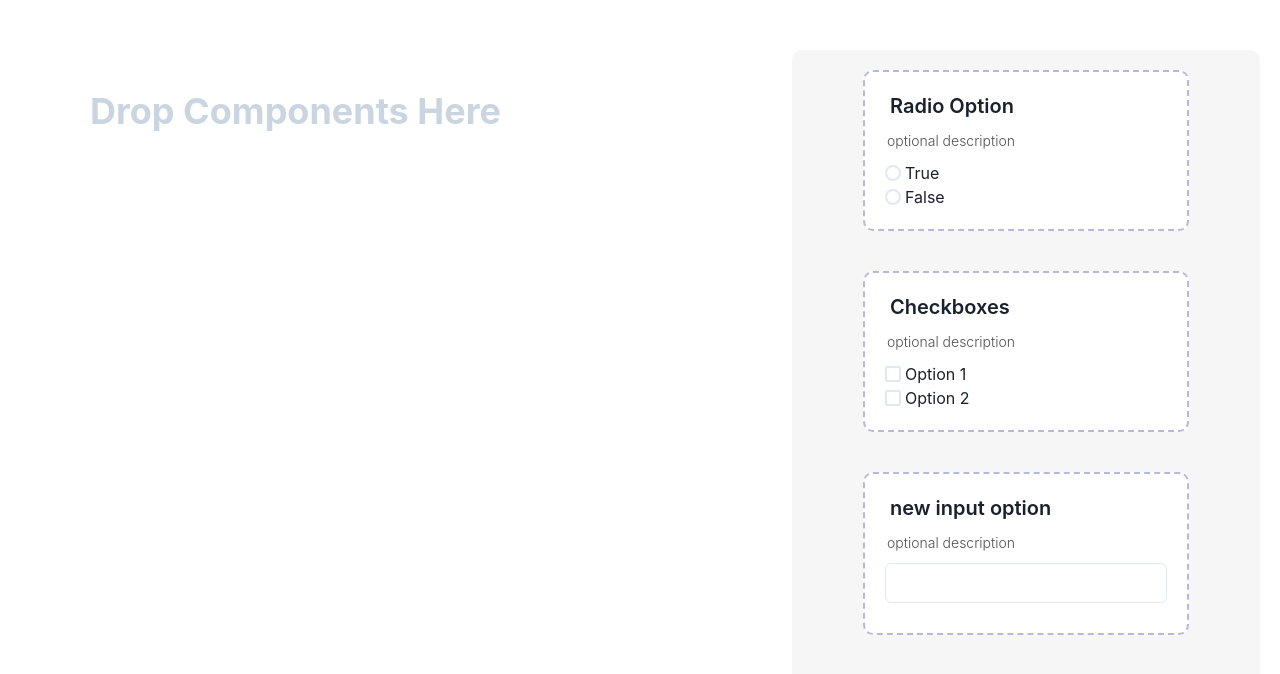
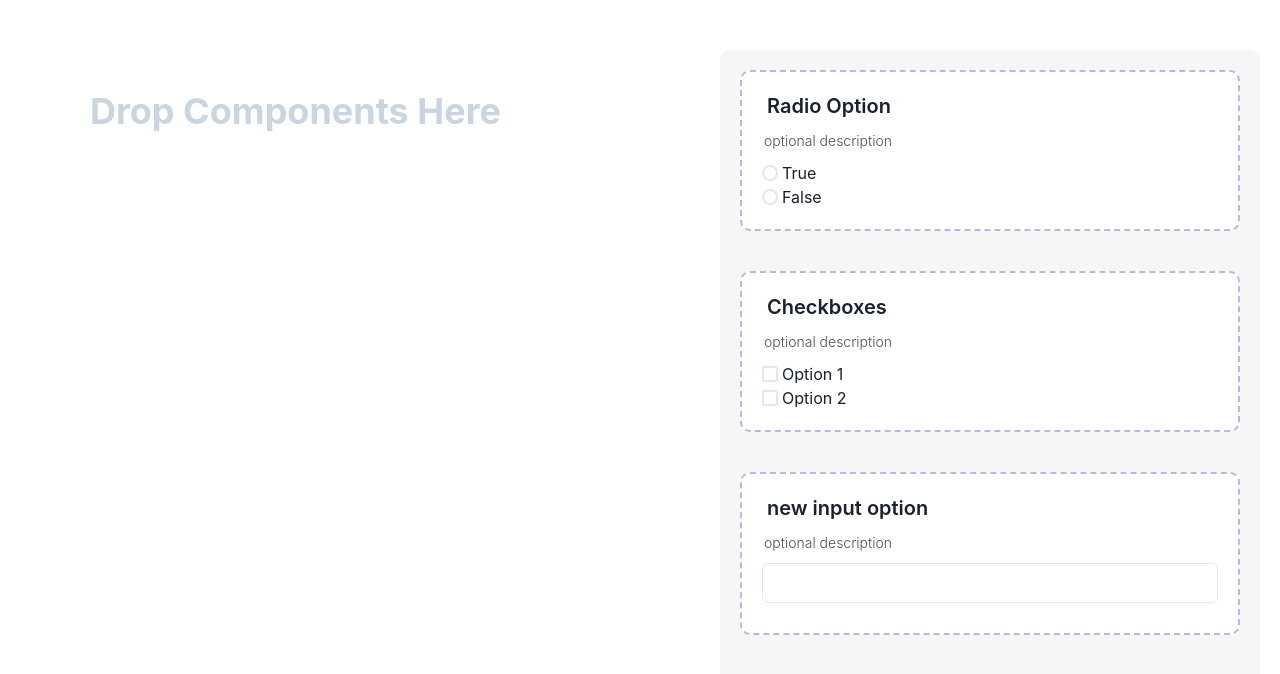
Before and after one commit to aerolith07/build-a-survey, a Next.js app: page /builder in a window 1280 px wide. Shown: the top 674 px of the page. Built offline with nearby package versions, Linux system fonts and the light colour scheme.

Commit message:
renamed components

```diff
--- a/src/components/SurveyComponents/QuestionDrawer.tsx
+++ b/src/components/SurveyComponents/QuestionDrawer.tsx
@@ -4,6 +4,7 @@ import { Draggable, Droppable } from 'react-beautiful-dnd';
 import styled from 'styled-components';
 import Components from '../../lib/const/componentMap';
 import defaultQuestions from '../../lib/const/defaultQuestions';
+import Question from './templates/Question';
 
 const QuestionDrawer = () => {
   const data = Object.entries(defaultQuestions);
@@ -19,19 +20,15 @@ const QuestionDrawer = () => {
               return (
                 <Draggable key={id} draggableId={id} index={index}>
                   {(dragProvider) => (
-                    <DraggableQuestion
+                    <div
                       ref={dragProvider.innerRef}
                       {...dragProvider.draggableProps}
                       {...dragProvider.dragHandleProps}
                     >
-                      <QuestionComponent
-                        key={id}
-                        editable={false}
-                        title={content.title}
-                        subheading={content.subheading}
-                        options={content.options}
-                      />
-                    </DraggableQuestion>
+                      <Question>
+                        <QuestionComponent editable={false} {...content} />
+                      </Question>
+                    </div>
                   )}
                 </Draggable>
               );
@@ -43,14 +40,6 @@ const QuestionDrawer = () => {
     </QuestionDrawerWrapper>
   );
 };
-
-const DraggableQuestion = styled.div`
-  padding:20px;
-  background: white;
-  width: 100%;
-  border-radius: 10px;
-  border:  2px dashed #b8b8dd;
-`;
 
 const QuestionDrawerWrapper = styled.div`
   background: #f6f6f6;
--- a/src/components/SurveyComponents/SurveyDropZone.tsx
+++ b/src/components/SurveyComponents/SurveyDropZone.tsx
@@ -4,6 +4,7 @@ import { Draggable, Droppable } from 'react-beautiful-dnd';
 import styled from 'styled-components';
 import Components from '../../lib/const/componentMap';
 import { useAppSelector } from '../../state/store';
+import Question from './templates/Question';
 
 const renderQuizComponents = (order: any, questions: any) => order.map(({
   type,
@@ -14,18 +15,20 @@ const renderQuizComponents = (order: any, questions: any) => order.map(({
   return (
     <Draggable key={id} draggableId={id} index={index}>
       {(dragProvided) => (
-        <DraggableQuestion
+        <div
           className="question"
           ref={dragProvided.innerRef}
           {...dragProvided.draggableProps}
           {...dragProvided.dragHandleProps}
         >
-          <QuestionComponent
-            editable
-            id={id}
-            {...question}
-          />
-        </DraggableQuestion>
+          <Question>
+            <QuestionComponent
+              editable
+              id={id}
+              {...question}
+            />
+          </Question>
+        </div>
       )}
     </Draggable>
   );
@@ -41,7 +44,6 @@ const SurveyDropZone = () => {
       <Droppable droppableId="surveyDropZone">
         {(dropProvided) => (
           <DroppableArea ref={dropProvided.innerRef} {...dropProvided.droppableProps}>
-
             {order.length > 0 ? renderQuizComponents(order, questions) : renderDropZone()}
             {dropProvided.placeholder}
           </DroppableArea>
--- a/src/components/SurveyComponents/atoms/Radio.tsx
+++ b/src/components/SurveyComponents/atoms/Radio.tsx
@@ -15,7 +15,7 @@ const EditableRadio = ({
 }: EditableRadioProps) => (
   <SlideFade offsetY="-40px" in={!!value}>
     <RadioWrapper>
-      <Radio value={id} />
+      <Radio key={id} value={id} />
       <EditableLabel
         editable={editable}
         initialValue={value}
--- /dev/null
+++ b/src/components/SurveyComponents/templates/Question.tsx
@@ -0,0 +1,27 @@
+import React, { FunctionComponent } from 'react';
+import styled from 'styled-components';
+import PropTypes from 'prop-types';
+
+const Question: FunctionComponent = ({ children }) => (
+  <QuestionWrapper>
+    {children}
+  </QuestionWrapper>
+);
+
+Question.propTypes = {
+  children: PropTypes.node,
+};
+
+Question.defaultProps = {
+  children: undefined,
+};
+
+const QuestionWrapper = styled.div`
+  padding:20px;
+  background: white;
+  width: 500px;
+  border-radius: 10px;
+  border:  2px dashed #b8b8dd;
+`;
+
+export default Question;
--- a/src/lib/const/componentMap.ts
+++ b/src/lib/const/componentMap.ts
@@ -1,6 +1,6 @@
-import CheckboxQuestion from '../../components/SurveyComponents/questions/CheckboxQuestion';
-import InputQuestion from '../../components/SurveyComponents/questions/InputQuestion';
-import RadioQuestion from '../../components/SurveyComponents/questions/RadioQuestion';
+import CheckboxQuestion from '../../components/SurveyComponents/organisms/CheckboxQuestion';
+import InputQuestion from '../../components/SurveyComponents/organisms/InputQuestion';
+import RadioQuestion from '../../components/SurveyComponents/organisms/RadioQuestion';
 
 const Components = {
   radio: RadioQuestion,
--- a/src/pages/index.tsx
+++ b/src/pages/index.tsx
@@ -4,8 +4,8 @@ import Image from 'next/image';
 import React from 'react';
 import { resetServerContext } from 'react-beautiful-dnd';
 
-import DraggingTesting from '../components/DraggingTesting';
-import ReactBeautifulDND from '../components/ReactBeautifulDND';
+// import DraggingTesting from '../components/DraggingTesting';
+// import ReactBeautifulDND from '../components/ReactBeautifulDND';
 import styles from '../styles/Home.module.css';
 
 export default function Home() {
@@ -30,7 +30,7 @@ export default function Home() {
           <code className={styles.code}>pages/index.js</code>
         </p>
 
-        <ReactBeautifulDND />
+        {/* <ReactBeautifulDND /> */}
 
       </main>
 
```
Also changed, not shown: src/components/SurveyComponents/organisms/CheckboxQuestion.tsx (renamed from src/components/SurveyComponents/questions/CheckboxQuestion.tsx), src/components/SurveyComponents/organisms/InputQuestion.tsx (renamed from src/components/SurveyComponents/questions/InputQuestion.tsx), src/components/SurveyComponents/organisms/RadioQuestion.tsx (renamed from src/components/SurveyComponents/questions/RadioQuestion.tsx), src/pages/main.tsx (added).
